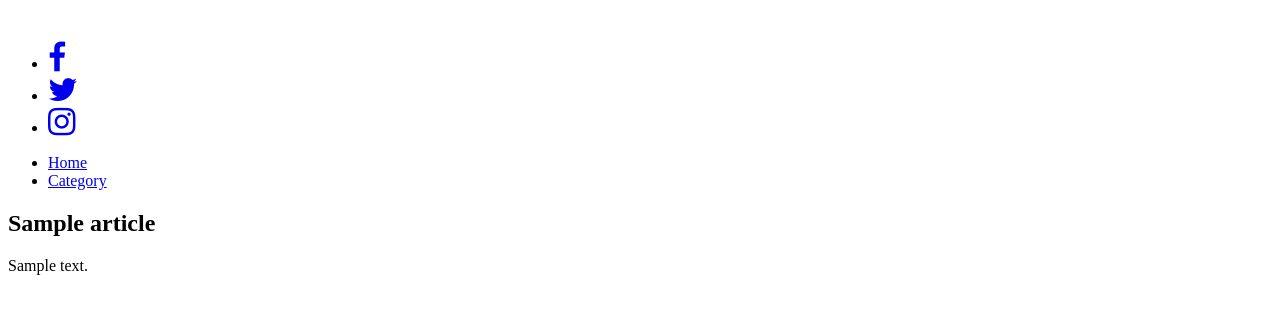
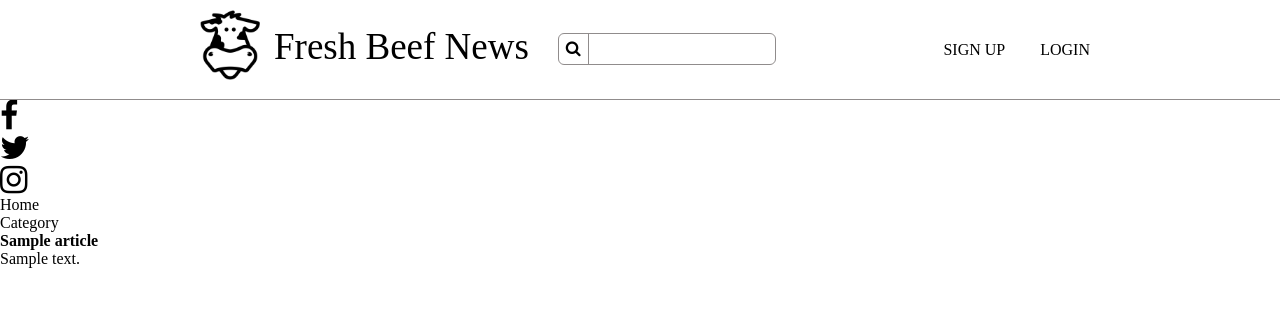
Before and after one commit to TudorRotarus25/FreshBeef, a Django app: template FreshBeef/news/templates/news/homepage.html in a window 1280 px wide. Shown: the top 314 px of the page. Run offline with Django 3.2, Linux system fonts and the light colour scheme; the template is opened without the code that fills it: most values are stand-ins (such as "Sample title", 1, 10 or a date in 2020); parts of the project's set-up code (start-up, migrations or seed data) failed here and were passed over.

Commit message:
Created the new navbar layout

```diff
--- a/FreshBeef/FreshBeef/settings.py
+++ b/FreshBeef/FreshBeef/settings.py
@@ -27,6 +27,7 @@ DEBUG = True
 
 ALLOWED_HOSTS = [
     '46.101.90.107',
+    '127.0.0.1',
 ]
 
 
--- a/FreshBeef/news/static/css/style.css
+++ b/FreshBeef/news/static/css/style.css
@@ -0,0 +1,103 @@
+* {
+    margin: 0;
+    padding: 0;
+    border: 0;
+    outline: 0;
+    font-size: 100%;
+    vertical-align: baseline;
+    background: transparent;
+}
+
+a {
+    color: #000;
+    text-decoration: none;
+}
+
+div.container {
+    display: block;
+    width: 100%;
+}
+
+div.content {
+    width: 100%;
+    max-width: 900px;
+    display: block;
+    position: relative;
+    margin: 0 auto;
+}
+
+div.container.top-header {
+    display: block;
+    position: fixed;
+    padding: 10px 5px;
+    border-bottom: 1px solid #908c8c;
+}
+
+div.container.top-header .logo {
+    display: inline-block;
+    height: 100%;
+}
+
+div.container.top-header .logo img {
+    height: 70px;
+    width: auto;
+}
+
+div.container.top-header .logo div.brand {
+    position: relative;
+    display: inline-block;
+    height: 100%;
+    top: 50%;
+    transform: translateY(-50%);
+    font-size: 37px;
+    margin-left: 5px;
+}
+
+div.container.top-header .search {
+    display: inline-block;
+    position: relative;
+    height: 70px;
+    width: 220px;
+    margin-left: 25px;
+}
+
+div.container.top-header .search .search-content {
+    display: inline-block;
+    position: absolute;
+    top: 56%;
+    transform: translateY(-50%);
+    border: 1px solid #908c8c;
+    border-radius: 6px;
+}
+div.container.top-header .search .search-content a {
+    padding: 6px 3px 7px 7px;
+    border-right: 1px solid #908c8c;
+    text-align: center;
+}
+
+div.container.top-header .search .search-content input {
+    width: 180px;
+    height: 30px;
+    margin-left: 6px;
+}
+
+div.container.top-header .account {
+    position: absolute;
+    top: 59%;
+    bottom: 0;
+    right: 0px;
+    text-align: right;
+    transform: translateY(-50%);
+}
+
+div.container.top-header .account a {
+    position: relative;
+    float: right;
+    height: 100%;
+    padding-left: 30px;
+    padding-right: 5px;
+}
+
+section.spacer {
+    height: 100px;
+}
--- a/FreshBeef/news/templates/news/index.html
+++ b/FreshBeef/news/templates/news/index.html
@@ -2,19 +2,48 @@
 <html lang="en">
 <head>
     <meta charset="UTF-8">
-    <title>Fresh Beef</title>
+    <title>FreshBeef News</title>
 
     {% load static %}
     <link rel="stylesheet" type="text/css" href="{% static 'lib/font-awesome.min.css' %}" />
+
+    <link rel="stylesheet" type="text/css" href="{% static 'css/style.css' %}" />
 </head>
 <body>
-<header>
-    <div class="container top-header">
-        <div class="logo">
-            <a href="{% url 'news:homepage' %}">
-                <img src="">
-            </a>
+    <header>
+        <div class="container top-header">
+            <div class="content">
+                <div class="logo">
+                    <a href="{% url 'news:homepage' %}">
+                        <img src="{% static 'img/67741-200.png' %}">
+                        <div class="brand">
+                            <span>Fresh Beef News</span>
+                        </div>
+                    </a>
+                </div>
+                <div class="search">
+                    <div class="search-content">
+                        <a>
+                            <i class="fa fa-search" aria-hidden="true"></i>
+                        </a>
+                        <input type="text"/>
+                    </div>
+                </div>
+                <div class="account">
+                    <div class="account-content-parent">
+                        <div class="account-content">
+                            <a type="button" href="{% url 'news:homepage' %}"><span>LOGIN</span></a>
+                            <a type="button" href="{% url 'news:homepage' %}"><span>SIGN UP</span></a>
+                        </div>
+                    </div>
+                </div>
+            </div>
         </div>
+    </header>
+
+    <section class="spacer"></section>
+
+    <div class="container middle-header">
         <nav class="socialmedia-navigation">
             <ul>
                 <li>
@@ -28,7 +57,7 @@
                     </a>
                 </li>
                 <li>
-                    <a href="https://www.facebook.com/tudor.rotarus" target="_blank">
+                    <a href="https://www.instagram.com/tudor_rotarus/" target="_blank">
                         <i class="fa fa-2x fa-instagram" aria-hidden="true"></i>
                     </a>
                 </li>
@@ -45,8 +74,6 @@
             </ul>
         </nav>
     </div>
-    </header>
-
     <div class="container">
         {% block content %}
         {% endblock %}
```
Also changed, not shown: FreshBeef/news/static/img/67741-200.png (added), FreshBeef/news/static/img/cow.png (added).
